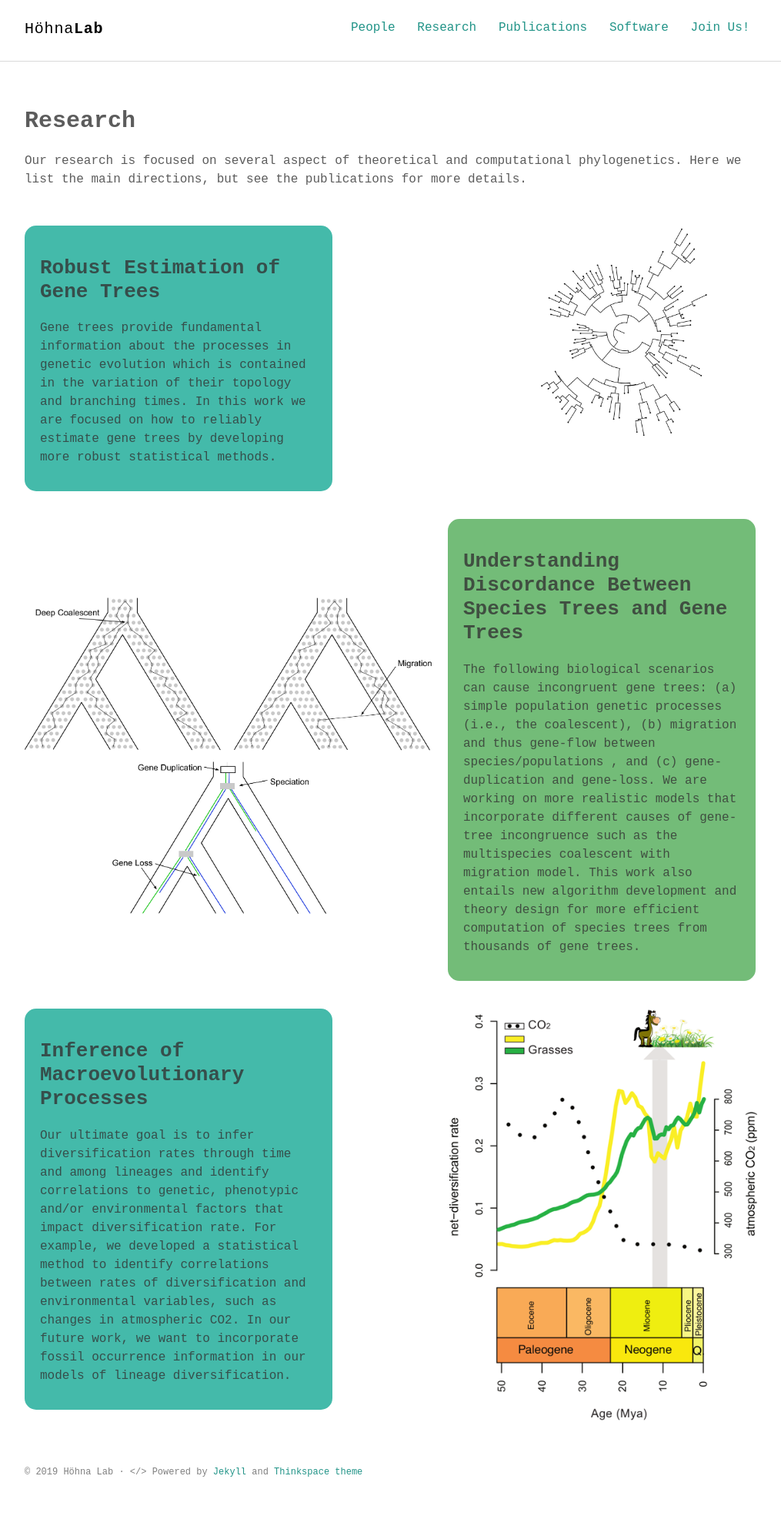
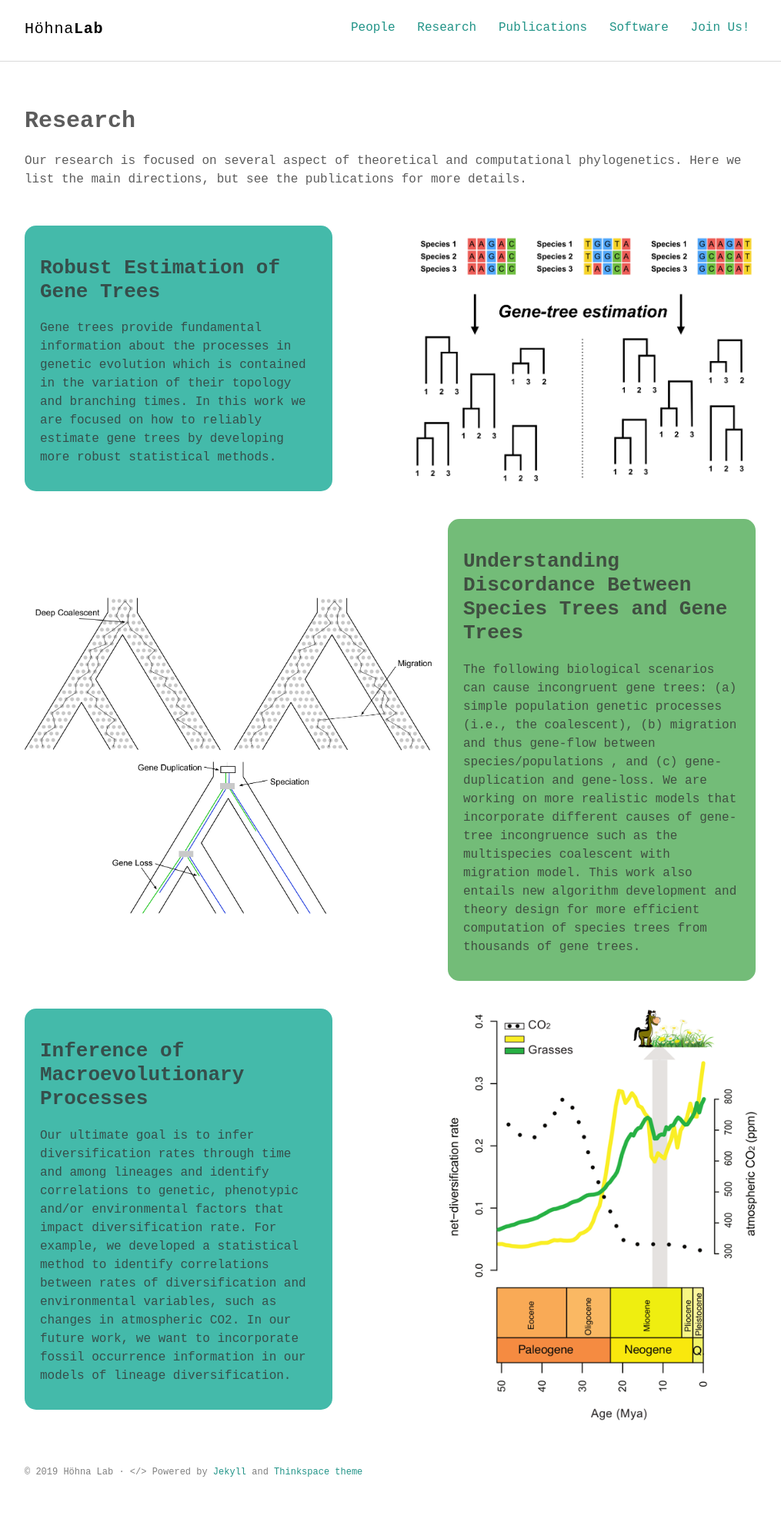
Before and after one commit to hoehnalab/hoehnalab.github.io, a Jekyll site: the page built from research.md, in a window 1280 px wide. Shown: the whole page at 77% size, without its empty margins (132-1147 px from the left). Built offline with Jekyll 4.4.1, drawn with Linux system fonts in a browser that asks for light colours; some web fonts are replaced.

Commit message:
New figure for research page

```diff
--- a/research.md
+++ b/research.md
@@ -12,7 +12,7 @@ Our research is focused on several aspect of theoretical and computational phylo
 <br />
 
 <!-- Section 1 -->
-<img align="right" src="/assets/images/tree.jpg" width="350">
+<img align="right" src="/assets/images/Figure_1_v2.png" width="450">
 <div id="rcornersbox1">
     <p>
         <h2>Robust Estimation of Gene Trees</h2>
```
Also changed, not shown: assets/images/Figure_1_v2.png (added).
